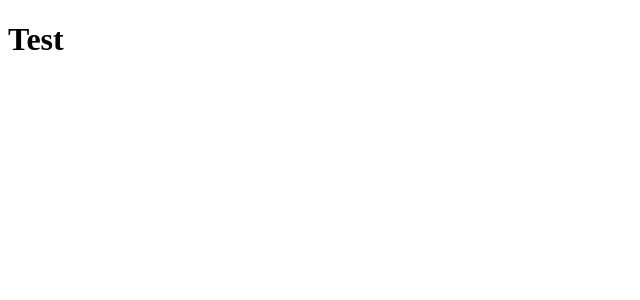
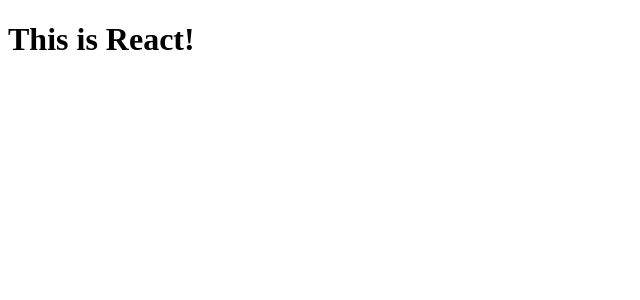
Before and after one commit to VanuPhantom/VanuPhantom.github.io, a React (Create React App) app: page / in a window 1280 px wide. Shown: the top 300 px of the page, without its empty margins (0-640 px from the left). Built offline with nearby package versions, Linux system fonts and the light colour scheme.

Commit message:
Use the App component

```diff
--- a/src/index.tsx
+++ b/src/index.tsx
@@ -1,11 +1,12 @@
 import React from "react";
 import ReactDOM from "react-dom/client";
+import App from "./App";
 
 const root = ReactDOM.createRoot(
   document.getElementById("root") as HTMLElement
 );
 root.render(
   <React.StrictMode>
-    <h1>Test</h1>
+    <App />
   </React.StrictMode>
 );
```
